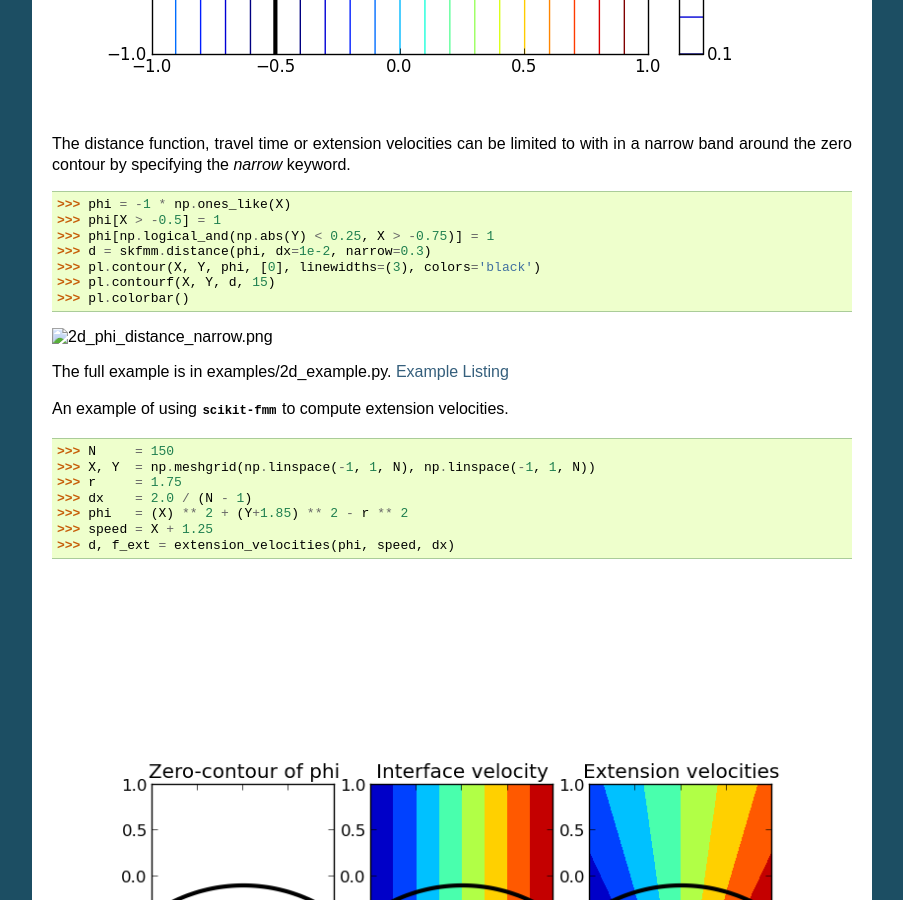
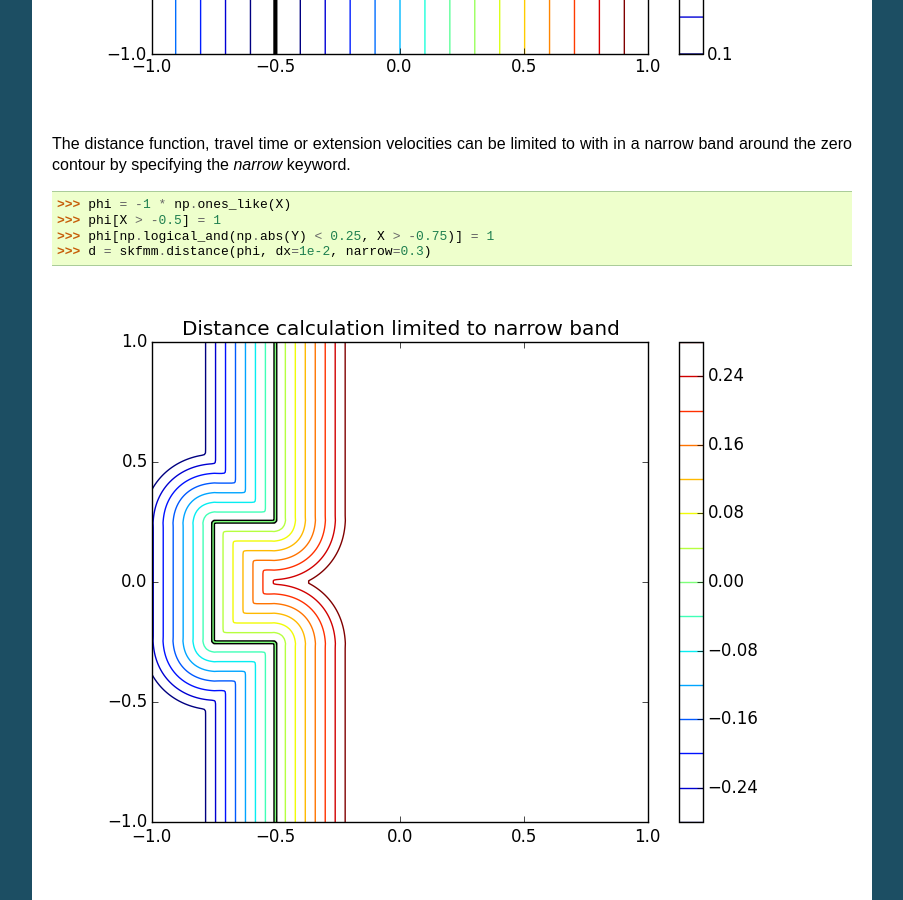
Before and after one commit to scikit-fmm/scikit-fmm, a Sphinx documentation site: the page built from doc/index.rst, in a window 1280 px wide and 900 px high, scrolled down 3796 px. Shown: the whole window, without its empty margins (198-1101 px from the left). Built offline with Sphinx 7.4.7, drawn with Linux system fonts in a browser that asks for light colours; formulas are drawn with MathJax 3.

Commit message:
adding missing image and fix typo in docs

```diff
--- a/doc/index.rst
+++ b/doc/index.rst
@@ -114,9 +114,6 @@ the `narrow` keyword.
  >>> phi[X > -0.5] = 1
  >>> phi[np.logical_and(np.abs(Y) < 0.25, X > -0.75)] = 1
  >>> d = skfmm.distance(phi, dx=1e-2, narrow=0.3)
- >>> pl.contour(X, Y, phi, [0], linewidths=(3), colors='black')
- >>> pl.contourf(X, Y, d, 15)
- >>> pl.colorbar()
 
 .. image:: 2d_phi_distance_narrow.png
 
```
Also changed, not shown: doc/2d_phi_distance_narrow.png (added).
